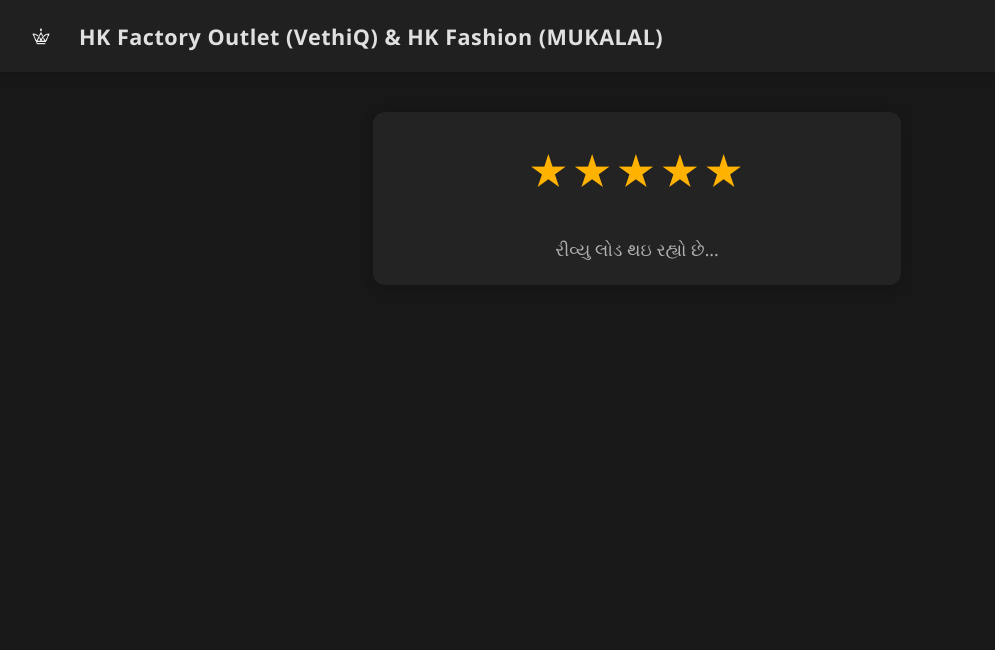
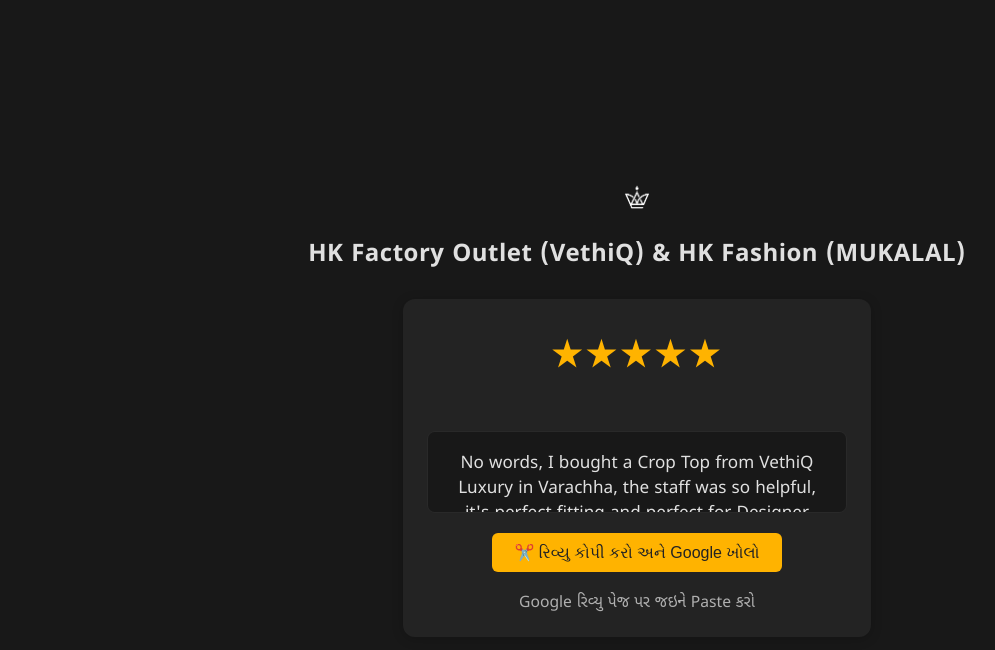
Before and after one commit to AnkitVaghasiya/review, a plain HTML site: page index.html in a window 1280 px wide. Shown: the whole page, without its empty margins (3-998 px from the left). Drawn offline with Linux system fonts and the light colour scheme.

Commit message:
Update index.html

```diff
--- a/index.html
+++ b/index.html
@@ -15,40 +15,66 @@
       --shadow: 0 2px 12px rgba(0,0,0,0.2);
     }
     html, body {
+      height: 100%;
       margin: 0;
       padding: 0;
       background: var(--bg-main);
       color: var(--text-main);
-      font-family: 'Segoe UI', 'Inter', Arial, sans-serif;
+      font-family: 'Noto Sans Gujarati', 'Anek Gujarati', 'Segoe UI', Arial, sans-serif;
       min-height: 100vh;
+      width: 100vw;
+    }
+    body {
+      min-height: 100vh;
+      min-width: 100vw;
+      display: flex;
+      flex-direction: column;
+      justify-content: center;
+      align-items: center;
+    }
+    .container {
+      min-height: 100vh;
+      width: 100vw;
+      display: flex;
+      flex-direction: column;
+      justify-content: center;
+      align-items: center;
     }
     header {
+      width: 100%;
       display: flex;
+      flex-direction: column;
       align-items: center;
-      padding: 16px 24px;
-      background: #202020;
-      box-shadow: var(--shadow);
+      justify-content: center;
+      padding: 24px 0 0 0;
+      background: transparent;
+      box-shadow: none;
     }
     .brand-logo {
-      height: 40px;
+      height: 56px;
       width: auto;
-      margin-right: 18px;
+      margin-bottom: 10px;
     }
     .brand-title {
-      font-size: 1.35rem;
+      font-size: 1.5rem;
       font-weight: 600;
       letter-spacing: 0.5px;
+      text-align: center;
+      margin-bottom: 10px;
     }
     main {
-      max-width: 480px;
-      margin: 40px auto 0 auto;
+      width: 100%;
+      max-width: 420px;
       background: var(--bg-card);
       border-radius: var(--radius);
       box-shadow: var(--shadow);
       padding: 32px 24px 24px 24px;
       display: flex;
       flex-direction: column;
+      align-items: center;
       gap: 28px;
+      margin-top: 18px;
+      margin-bottom: 18px;
     }
     .star-rating {
       font-size: 2.5rem;
@@ -57,32 +83,29 @@
       text-align: center;
       margin-bottom: 10px;
     }
-    .loading {
-      color: var(--text-muted);
-      text-align: center;
-      font-size: 1.1rem;
-    }
     .review-section {
+      width: 100%;
       display: flex;
       flex-direction: column;
       align-items: center;
       gap: 12px;
       margin-top: 10px;
     }
-    .review-text {
+    .review-textarea {
       background: #181818;
       color: var(--text-main);
       border-radius: 8px;
       padding: 18px 16px;
       font-size: 1.07rem;
-      text-align: center;
-      margin-bottom: 8px;
-      word-break: break-word;
+      font-family: inherit;
       border: 1px solid #292929;
-      min-height: 48px;
+      min-height: 64px;
       width: 100%;
       box-sizing: border-box;
+      resize: none;
+      margin-bottom: 8px;
       user-select: text;
+      text-align: center;
     }
     .copy-btn {
       background: var(--accent);
@@ -95,6 +118,9 @@
       cursor: pointer;
       transition: background 0.2s;
       margin-bottom: 6px;
+      display: block;
+      margin-left: auto;
+      margin-right: auto;
     }
     .copy-btn:hover {
       background: #ffa000;
@@ -105,35 +131,42 @@
       text-align: center;
     }
     @media (max-width: 600px) {
-      header, main {
-        padding: 12px;
-      }
-      main {
-        padding: 18px 8px 14px 8px;
+      .brand-logo {
+        height: 38px;
       }
       .brand-title {
         font-size: 1.05rem;
       }
+      main {
+        max-width: 98vw;
+        padding: 14px 4vw 14px 4vw;
+      }
       .star-rating {
         font-size: 2rem;
       }
+      .review-textarea {
+        font-size: 0.98rem;
+        padding: 12px 6px;
+      }
     }
   </style>
+  <link href="https://fonts.googleapis.com/css2?family=Noto+Sans+Gujarati:wght@400;700&display=swap" rel="stylesheet">
 </head>
 <body>
+  <div class="container">
     <header>
       <img src="VETHIQ-FINAL-LOGO_6-PNG-FILE-white.jpg" alt="Brand Logo" class="brand-logo" />
       <span class="brand-title">HK Factory Outlet (VethiQ) & HK Fashion (MUKALAL)</span>
     </header>
     <main>
       <div class="star-rating">★★★★★</div>
-    <div class="loading" id="loading">રીવ્યુ લોડ થઇ રહ્યો છે...</div>
-    <div class="review-section" style="display:none" id="reviewSection">
-      <div class="review-text" id="reviewText"></div>
-      <button class="copy-btn" onclick="copyReview()">✂️ રિવ્યુ કોપી કરો</button>
-      <div class="instruction">અને Google ખોલો</div>
+      <div class="review-section">
+        <textarea class="review-textarea" id="reviewText" readonly></textarea>
+        <button class="copy-btn" onclick="copyAndRedirect()">✂️ રિવ્યુ કોપી કરો અને Google ખોલો</button>
+        <div class="instruction">Google રિવ્યુ પેજ પર જઇને Paste કરો</div>
       </div>
     </main>
+  </div>
   <script src="review.js"></script>
 </body>
 </html>
```
Lines whose indentation alone changed are shown as unchanged.
